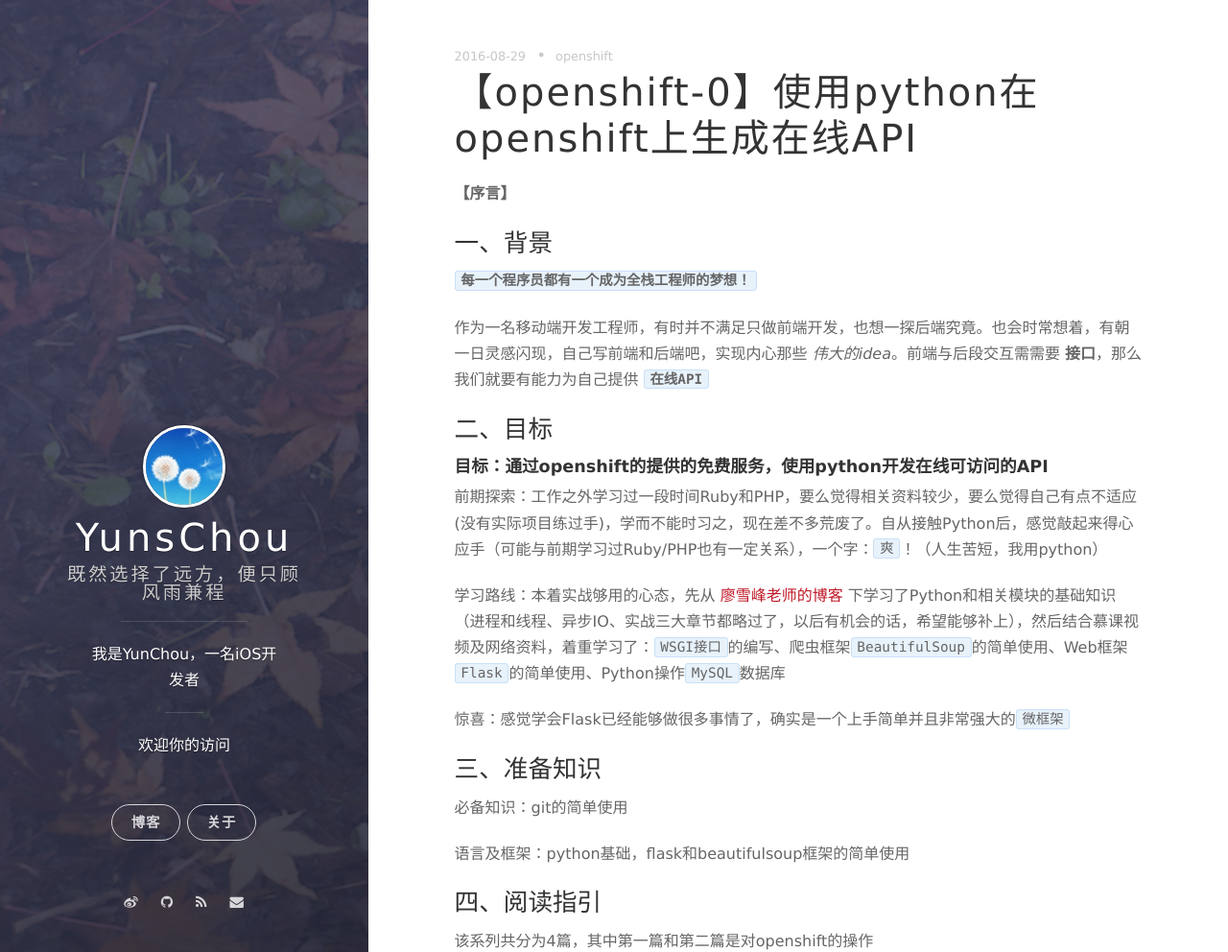
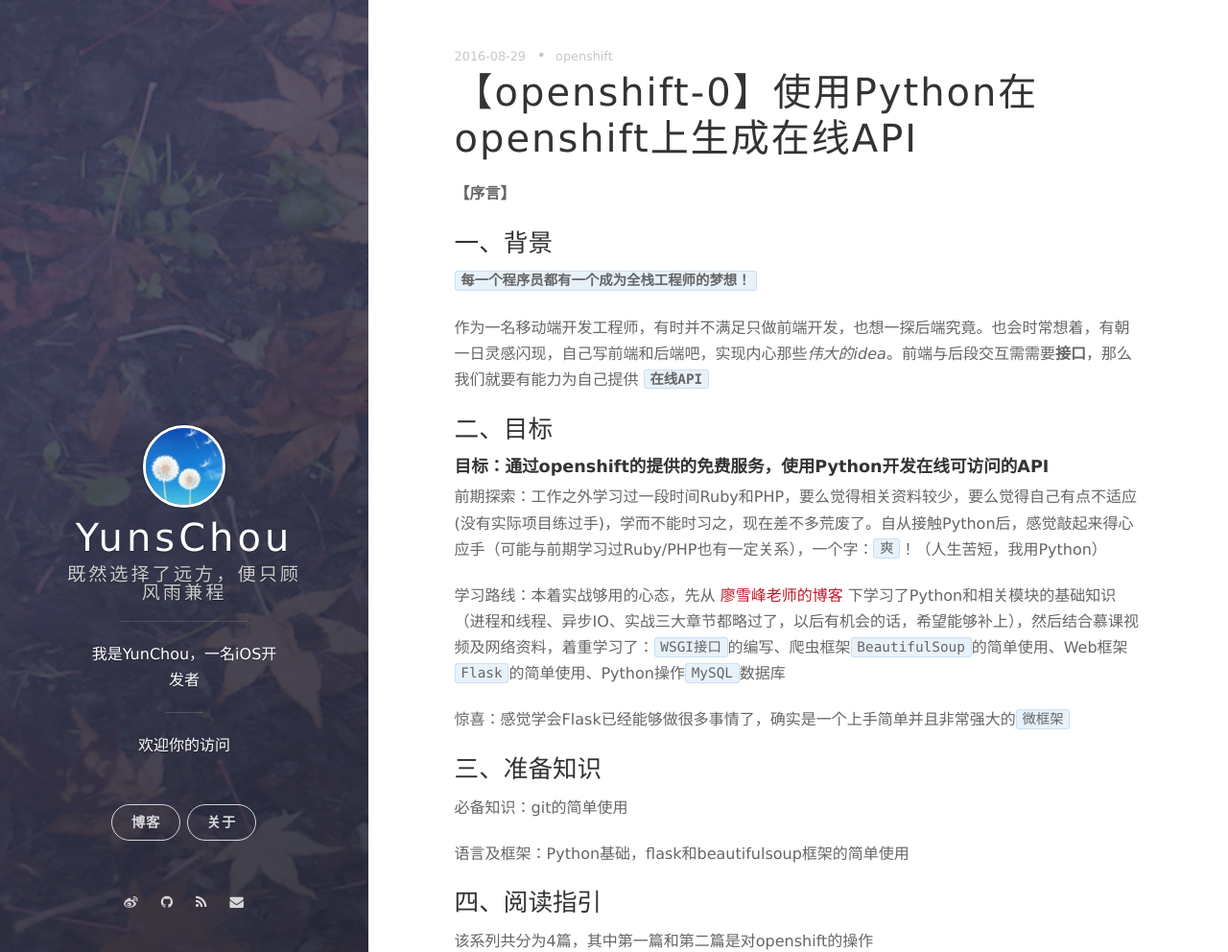
Before and after one commit to YunsChou/Yuns.github.io, a Jekyll site: the page built from _posts/2016-08-29-openshift-guide-0.md, in a window 1280 px wide and 1400 px high. Shown: the top 992 px of the window at 96% size. Built offline with Jekyll 4.4.1, drawn with Linux system fonts in a browser that asks for light colours; nearby versions of some CDN libraries; Markdown is read by kramdown in place of the engine named in the settings; comment, search, counter and statistics services are not loaded.

Commit message:
fix p -> P

```diff
--- a/_posts/2016-08-29-openshift-guide-0.md
+++ b/_posts/2016-08-29-openshift-guide-0.md
@@ -1,6 +1,6 @@
 ---
 layout: post
-title: 【openshift-0】使用python在openshift上生成在线API
+title: 【openshift-0】使用Python在openshift上生成在线API
 date: 2016-08-29 20:00:00
 tags: openshift
 ---
@@ -11,13 +11,13 @@ tags: openshift
 
 **`每一个程序员都有一个成为全栈工程师的梦想！`**
 
-作为一名移动端开发工程师，有时并不满足只做前端开发，也想一探后端究竟。也会时常想着，有朝一日灵感闪现，自己写前端和后端吧，实现内心那些 *伟大的idea*。前端与后段交互需需要 **接口**，那么我们就要有能力为自己提供 **`在线API`**
+作为一名移动端开发工程师，有时并不满足只做前端开发，也想一探后端究竟。也会时常想着，有朝一日灵感闪现，自己写前端和后端吧，实现内心那些*伟大的idea*。前端与后段交互需需要**接口**，那么我们就要有能力为自己提供 **`在线API`**
 
 ### 二、目标
 
-#### **目标：通过openshift的提供的免费服务，使用python开发在线可访问的API**
+#### **目标：通过openshift的提供的免费服务，使用Python开发在线可访问的API**
 
-前期探索：工作之外学习过一段时间Ruby和PHP，要么觉得相关资料较少，要么觉得自己有点不适应(没有实际项目练过手)，学而不能时习之，现在差不多荒废了。自从接触Python后，感觉敲起来得心应手（可能与前期学习过Ruby/PHP也有一定关系），一个字：`爽`！（人生苦短，我用python）
+前期探索：工作之外学习过一段时间Ruby和PHP，要么觉得相关资料较少，要么觉得自己有点不适应(没有实际项目练过手)，学而不能时习之，现在差不多荒废了。自从接触Python后，感觉敲起来得心应手（可能与前期学习过Ruby/PHP也有一定关系），一个字：`爽`！（人生苦短，我用Python）
 
 学习路线：本着实战够用的心态，先从 [廖雪峰老师的博客](http://www.liaoxuefeng.com/) 下学习了Python和相关模块的基础知识（进程和线程、异步IO、实战三大章节都略过了，以后有机会的话，希望能够补上），然后结合慕课视频及网络资料，着重学习了：`WSGI接口`的编写、爬虫框架`BeautifulSoup`的简单使用、Web框架`Flask`的简单使用、Python操作`MySQL`数据库
 
@@ -29,7 +29,7 @@ tags: openshift
 
 必备知识：git的简单使用
 
-语言及框架：python基础，flask和beautifulsoup框架的简单使用
+语言及框架：Python基础，flask和beautifulsoup框架的简单使用
 
 ### 四、阅读指引
 
```
